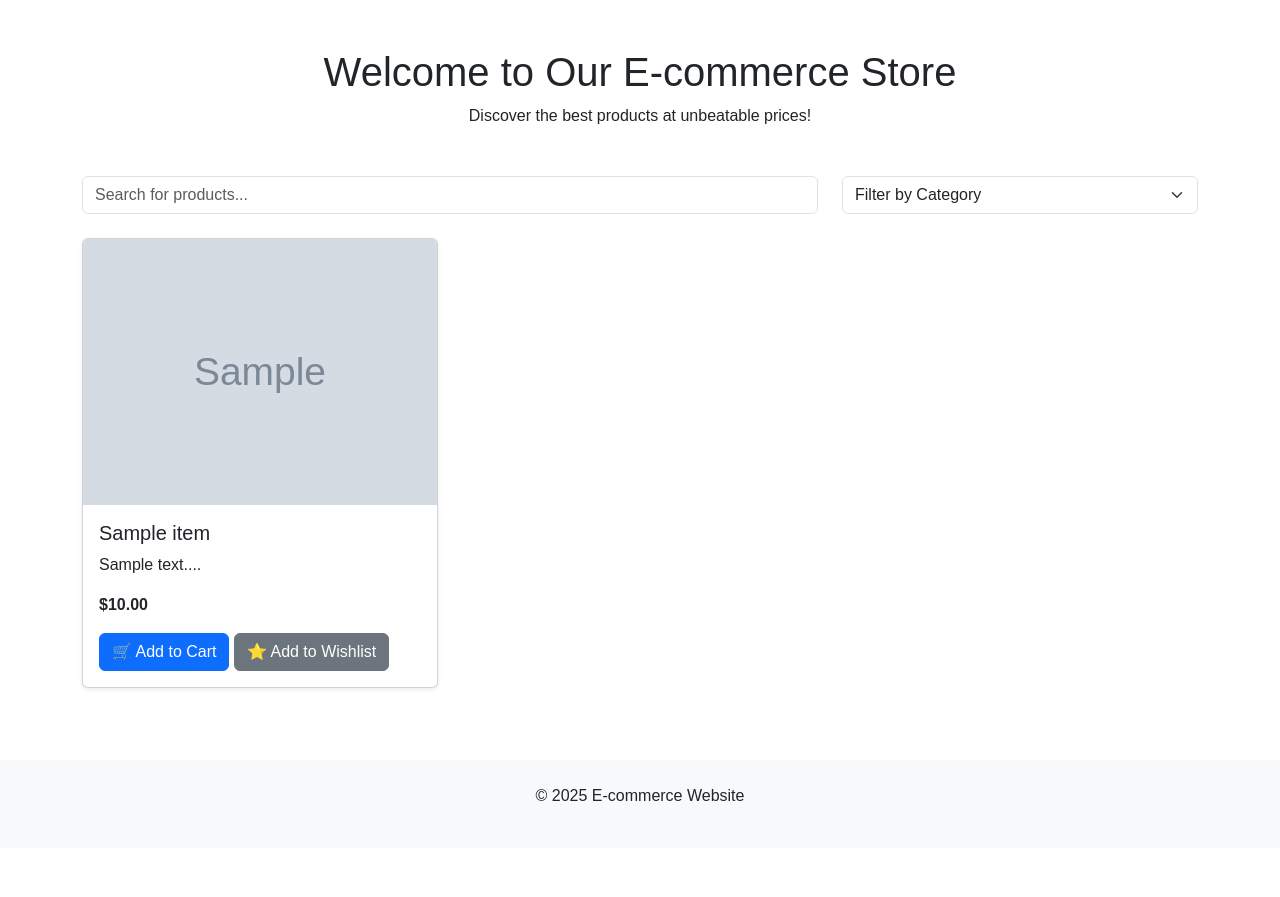
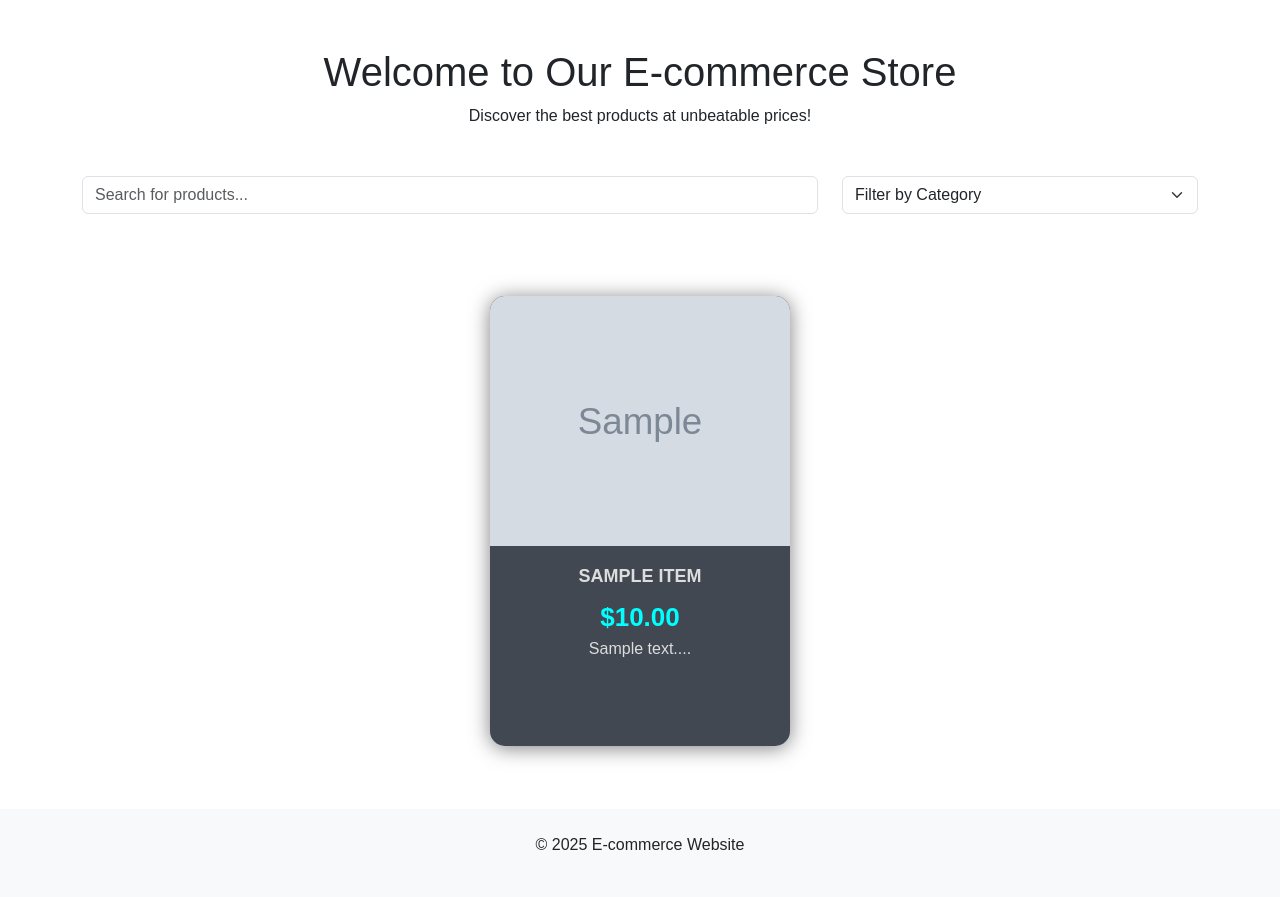
Before and after one commit to v2kv/graduation, a Flask app: page / in a window 1280 px wide. Shown: the part 56-953 px from the top of the page. Before the commit the page ends 857 px from the top, so only its background shows below. Run offline with Flask 3, Linux system fonts and the light colour scheme; tables that the repository leaves empty hold one stand-in row (values such as "Sample post"); grey boxes marked "Sample" are stand-in pictures.

Commit message:
new product card design

```diff
--- a/templates/index.html
+++ b/templates/index.html
@@ -21,14 +21,13 @@
         </select>
     </div>
 </div>
-
-<div id="product-grid" class="row">
+<!-- Old style -->
+<!-- <div id="product-grid" class="row">
     {% for item in items %}
         <div class="col-md-4 mb-4">
             <div class="card h-100 shadow-sm" data-category="{{ item.category_id }}">
                 {% if item.images and item.images|length > 0 %}
                     <img src="/static/{{ item.images[0].image_url }}" class="card-img-top" alt="{{ item.item_name }}">
-                    <!-- <img src="/static/images/uploads/1/1682674693818.png" class="card-img-top" alt="{{ item.item_name }}"> -->
 
                 {% else %}
                     <img src="{{ url_for('static', filename='images/no_image.png') }}" class="card-img-top" alt="No Image">
@@ -42,6 +41,29 @@
                 </div>
             </div>
         </div>
+    {% endfor %}
+</div> -->
+<div class="wrapper">
+    {% for item in items %}
+    <div class="sing-card" data-category="{{ item.category_id }}">
+        <div class="img-area">
+            {% if item.images and item.images|length > 0 %}
+            <img src="/static/{{ item.images[0].image_url }}" alt="{{ item.item_name }}">
+            {% else %}
+            <img src="{{ url_for('static', filename='images/no_image.png') }}" class="card-img-top" alt="No Image">
+            {% endif %}
+            <div class="overlay">
+
+                <button class="btn btn-primary add-to-cart" data-item-id="{{ item.item_id }}">🛒 Add to Cart</button>
+                <button class="btn btn-secondary add-to-wishlist" data-item-id="{{ item.item_id }}">⭐ Add to Wishlist</button>
+            </div>
+        </div>
+        <div class="info">
+            <h3 class="card-title" >{{ item.item_name }}</h3>
+            <p class="price">${{ item.item_price }}</p>
+            <p class="card-text">{{ item.item_description[:100] }}...</p>
+        </div>
+    </div>
     {% endfor %}
 </div>
 
@@ -57,7 +79,7 @@
             const query = searchBar.value.toLowerCase();
             const category = filterCategory.value;
 
-            document.querySelectorAll('.card').forEach(card => {
+            document.querySelectorAll('.sing-card').forEach(card => {
                 const title = card.querySelector('.card-title').textContent.toLowerCase();
                 const cardCategory = card.getAttribute('data-category');
 
--- a/templates/layout.html
+++ b/templates/layout.html
@@ -7,7 +7,12 @@
     <link href="https://cdn.jsdelivr.net/npm/bootstrap@5.3.0-alpha1/dist/css/bootstrap.min.css" rel="stylesheet">
     <link rel="stylesheet" href="{{ url_for('static', filename='styles.css') }}">
     <style>
-        body {
+
+            body{
+    /* background: #414852; */
+    font-family: system-ui, -apple-system, BlinkMacSystemFont, 'Segoe UI', Roboto, Oxygen, Ubuntu, Cantarell, 'Open Sans', 'Helvetica Neue', sans-serif;
+
+}  body {
     font-family: Arial, sans-serif;
 }
 .navbar-dark .navbar-nav .nav-link {
@@ -22,6 +27,114 @@
     justify-content: center;
     gap: 5px;
 }
+
+/* wrapper style */
+.wrapper{
+display: flex;
+flex-wrap: wrap;
+justify-content: center;
+gap: 1px;
+margin: 6% auto 0;
+}
+.sing-card{
+position: relative;
+width: 300px;
+margin: 15px;
+box-shadow: 0 2px 20px rgba(0, 0, 0, 0.5);
+height: 450px;
+overflow: hidden;
+background-color: #414852;
+border-radius: 15px;
+transition: all 0.8s ease-in-out;
+}
+.sing-card:hover{
+transform: translateY(-10px);
+
+}
+.img-area img{
+width: 100%;
+height: 100%;
+object-fit: cover;
+transition: transform 0.3s ease;
+}
+.img-area{
+position: relative;
+width: 100%;
+height: 250px;
+overflow: hidden;
+}
+.img-area:hover img{
+transform: scale(1.1);
+
+}
+.overlay{
+
+position: absolute;
+top: 0;
+left: 0;
+display: flex;
+flex-direction: column;
+justify-content: center;
+align-items: center;
+width: 100%;
+height: 100%;
+background-color: rgba(0, 174, 255, 0.8);
+opacity: 0;
+transition: opacity 0.3s ease;
+}
+.sing-card:hover .overlay{
+opacity: 1;
+}
+.add-to-cart,.add-to-wishlist {
+background-color: #fff;
+color: #000;
+padding: 10px 15px ;
+border-radius: 10px;
+border: none;
+font-size: 12px;
+font-weight: bold;
+text-transform: uppercase;
+letter-spacing: 1px;
+cursor: pointer;
+transition: background-color 0.3s ease, color 0.3s ease;
+margin-top: 10px;
+text-decoration: none;
+
+}
+.add-to-cart:hover,.veiw-details:hover {
+background-color: orangered;
+color: #fff;
+border: none;
+
+}
+
+.info{
+padding: 10px;
+text-align: center;
+color: #ddd;
+
+}
+.info h3{
+margin: 10px 0 10px;
+font-size: 18px;
+font-weight: bold;
+text-transform: uppercase;
+
+}
+
+.price{
+
+margin: 0px;
+font-size: 26px;
+font-weight: bold;
+color: aqua;
+
+}
+
+
+
+
+
     </style>
 </head>
 <body>
```
Also changed, not shown: 1 other file. Lines whose indentation alone changed are shown as unchanged.
